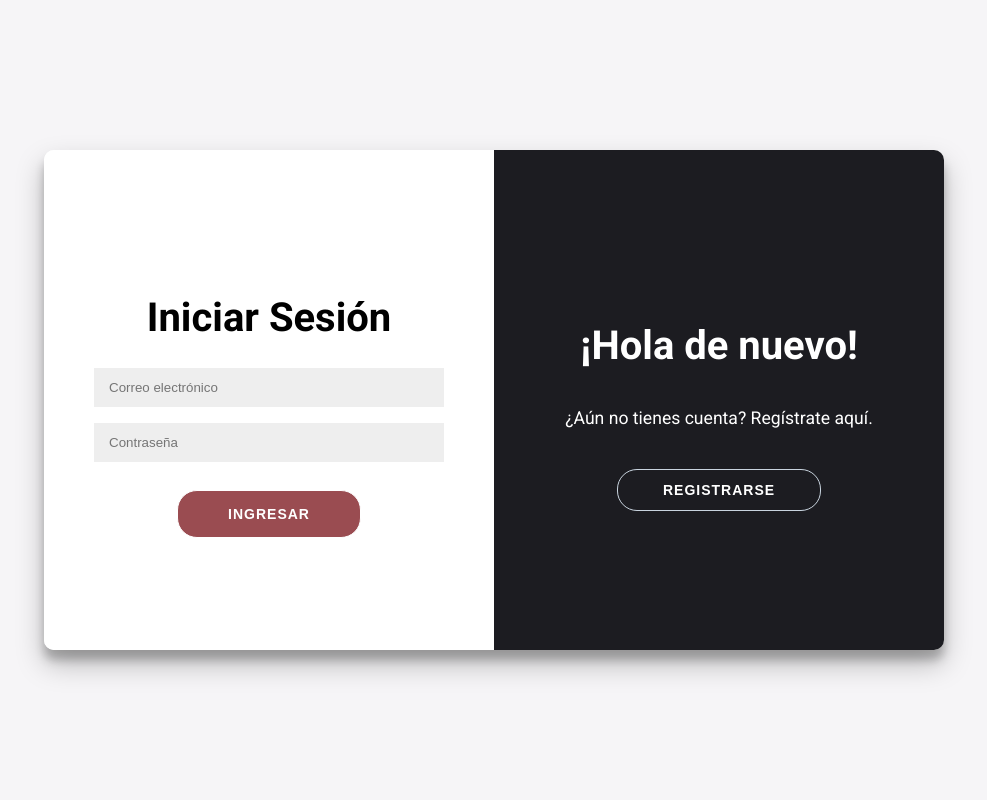
After one commit to ChrisFSotelo/Urban-Pixel, a PHP site: page /src/feactures/login/views/login.html in a window 1280 px wide. The commit adds this page. Shown: the whole page, without its empty margins (146-1133 px from the left). Run offline with PHP 8.4, Linux system fonts and the light colour scheme.

Commit message:
HU-01: Actualizacion de interfaz login cliente y usuario

```diff
--- /dev/null
+++ b/src/feactures/login/views/login.html
@@ -0,0 +1,60 @@
+<!DOCTYPE html>
+<html lang="es">
+  <head>
+    <meta charset="UTF-8" />
+    <meta name="viewport" content="width=device-width, initial-scale=1.0" />
+    <title>Login y Registro</title>
+    <link rel="stylesheet" href="../../../../public/assets/css/login.css" />
+  </head>
+  <body>
+    <div class="container" id="container">
+      <div class="form-container sign-up-container">
+        <form action="crear-cuenta">
+          <h1>Crear Cuenta</h1>
+          <input
+            type="text"
+            name="nombre"
+            maxlength="50"
+            placeholder="Nombre completo"
+            required
+          />
+          <input type="email" name="correo" maxlength="25" placeholder="Correo electrónico" / required>
+          <input
+            type="password"
+            name="clave"
+            maxlength="25"
+            placeholder="Contraseña"
+            required
+          />
+          <button class="btn btn--big" type="submit" name="registrarse">Registrarse</button>
+        </form>
+      </div>
+
+      <div class="form-container sign-in-container">
+        <form action="#">
+          <h1>Iniciar Sesión</h1>
+          <input type="email" placeholder="Correo electrónico" />
+          <input type="password" placeholder="Contraseña" />
+          <button class="btn btn--big">Ingresar</button>
+        </form>
+      </div>
+
+      <div class="overlay-container">
+        <div class="overlay">
+          <div class="overlay-panel overlay-left">
+            <h1>¡Bienvenido!</h1>
+            <p>¿Ya tienes una cuenta? Inicia sesión aquí.</p>
+            <button class="ghost" id="signIn">Iniciar Sesión</button>
+          </div>
+          <div class="overlay-panel overlay-right">
+            <h1>¡Hola de nuevo!</h1>
+            <p>¿Aún no tienes cuenta? Regístrate aquí.</p>
+            <button class="ghost" id="signUp">Registrarse</button>
+          </div>
+        </div>
+      </div>
+    </div>
+
+    <script src="../../../../public/assets/js/login.js"></script>
+  </body>
+</html>
--- a/src/feactures/users/dao/UsuarioDAO.php
+++ b/src/feactures/users/dao/UsuarioDAO.php
@@ -1,9 +1,11 @@
 <?php
 namespace dao;
 
-require_once __DIR__ . '/../models/Persona.php';
-require_once __DIR__ . '/../config/Conexion.php';
+require_once __DIR__ . "/../../../../config/Conexion.php";
+require_once __DIR__ . '/../model/Persona.php';
 
+
+use Conexion;
 use models\Persona;
 
 class UsuarioDAO
```
Also changed, not shown: public/assets/css/login.css (added), public/assets/js/login.js (added).
